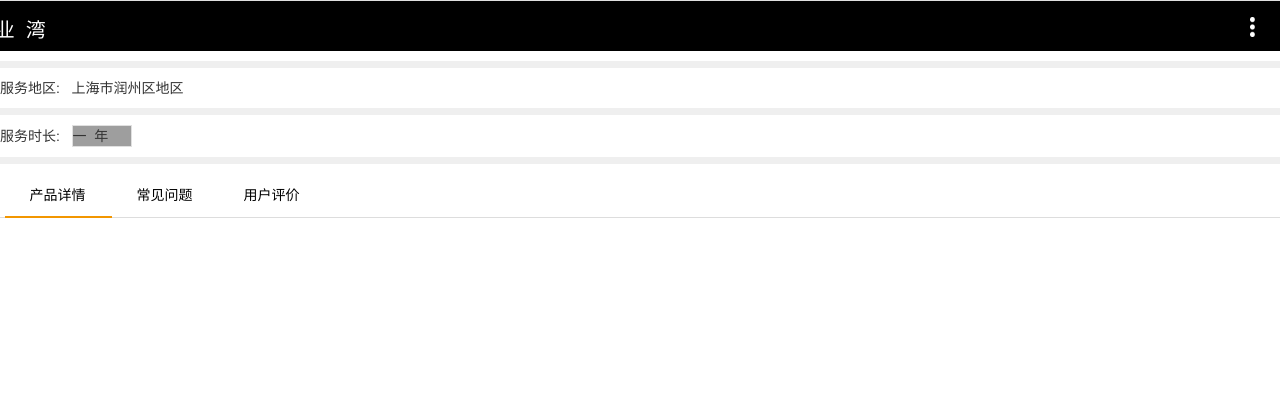
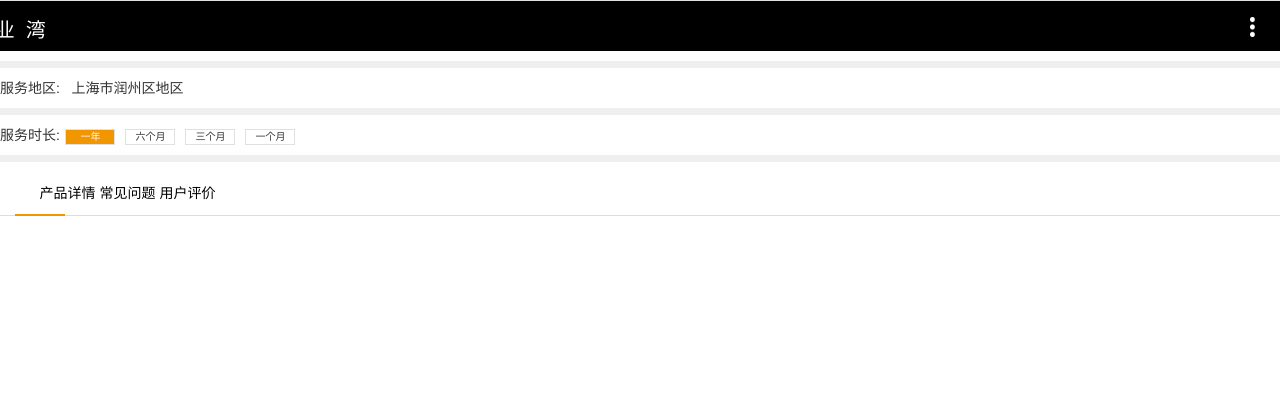
Before and after one commit to guanxiaox/Bay, a Flask app: page /product/1/ in a window 1280 px wide. Shown: the top 420 px of the page. Run offline with Flask 2, Linux system fonts and the light colour scheme; some libraries are stand-ins or nearby versions; grey boxes are pictures that could not be loaded.

Commit message:
fix some

```diff
--- a/app/static/style.css
+++ b/app/static/style.css
@@ -482,3 +482,21 @@ select > option {
 select::-ms-expand {
     display: none;
 }
+
+ul.time > li {
+    border: 0.1rem solid #e0e0e0;
+    background: #fff;
+    width: 5rem;
+}
+ul.time > li.active {
+    border: 0.1rem solid #e0e0e0;
+    background: #f29600;
+    color: #ffffff;
+}
+
+.nav > li {
+    width: 5rem;
+    position: relative;
+    display: block;
+    margin-left: 1rem;
+}
--- a/app/templates/product.html
+++ b/app/templates/product.html
@@ -28,13 +28,21 @@
         <div id="address">服务地区:&nbsp;&nbsp; 上海市润州区地区</div>
         <hr class="efefef"/>
         <div id="time">
-            <div class="button-group" style="float: left">服务时长:&nbsp;&nbsp;
-                <select>
-                    <option>一&nbsp;&nbsp;年</option>
-                    <option>六个月</option>
-                    <option>三个月</option>
-                    <option>一个月</option>
-                </select>
+            <div style="float: left">服务时长:&nbsp;&nbsp;
+                <ul class="nav nav-tabs time" style="    width: 82%;margin-top: -1.6rem;border: none;float: right;">
+                    <li class=" active" data-toggle="tab" style="text-align:center;font-size: 1rem;padding: 0">
+                        一年
+                    </li>
+                    <li data-toggle="tab" style="text-align:center;font-size: 1rem;padding: 0">
+                        六个月
+                    </li>
+                    <li data-toggle="tab" style="text-align:center;font-size: 1rem;padding: 0">
+                        三个月
+                    </li>
+                    <li data-toggle="tab" style="text-align:center;font-size: 1rem;padding: 0">
+                        一个月
+                    </li>
+                </ul>
                 {#
                 <a type="button" class="button-time" onclick="">一&nbsp;&nbsp;年</a>
                 <a type="button" class="button-time">6个月</a>
```
